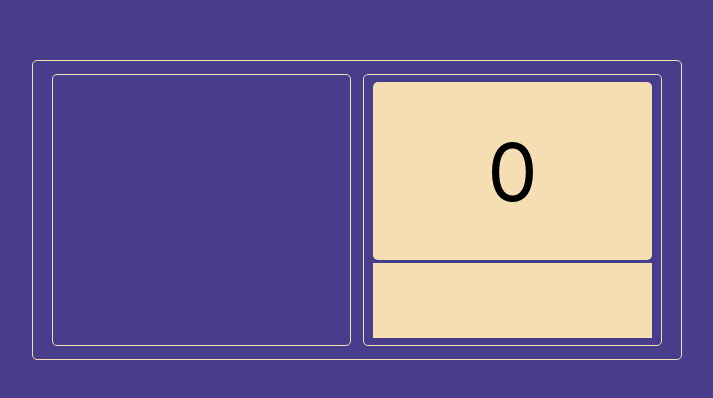
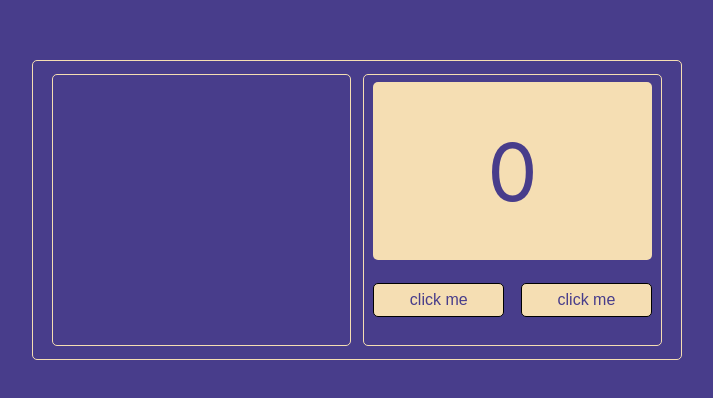
Before and after one commit to andbudha/project_counter_tuesday, a React (Create React App) app: page / in a window 1280 px wide. Shown: the part 190-588 px from the top of the page, without its empty margins (283-996 px from the left). Built offline with nearby package versions, Linux system fonts and the light colour scheme.

Commit message:
btn styles added

```diff
--- a/src/components/CounterContainer/Counter.module.css
+++ b/src/components/CounterContainer/Counter.module.css
@@ -37,10 +37,14 @@
     align-items: center;
     justify-content: center;
     font-size: 5rem;
+    color: darkslateblue;
 }
 
 .btn_container {
     height: 29%;
     width: 98%;
-    background-color: wheat;
+    display: flex;
+    flex-direction: row;
+    justify-content: space-between;
+    align-items: center;
 }
--- a/src/components/CounterContainer/Counter.tsx
+++ b/src/components/CounterContainer/Counter.tsx
@@ -1,5 +1,6 @@
 import React from 'react';
 import  styles from './Counter.module.css'
+import {Button} from "../VersatileButton/Button";
 export const Counter = () => {
     return (
         <div className={styles.main_container}>
@@ -9,7 +10,8 @@ export const Counter = () => {
             <div className={styles.counter_container}>
                 <div className={styles.incr_display}>0</div>
                 <div className={styles.btn_container}>
-
+                    <Button/>
+                    <Button/>
                 </div>
             </div>
         </div>
--- a/src/components/VersatileButton/Button.module.css
+++ b/src/components/VersatileButton/Button.module.css
@@ -0,0 +1,31 @@
+*{
+    margin: 0;
+    padding: 0;
+    box-sizing: border-box;
+}
+
+.btn {
+    width: 47%;
+    height: 45%;
+    font-size: 1rem;
+    border: 1px solid black;
+    border-radius: 5px;
+    background-color: wheat;
+    color: darkslateblue;
+}
+
+.btn:hover {
+    cursor: pointer;
+}
+
+.btn:active {
+    height: 43%;
+    width: 45%;
+    margin: 0 1%;
+}
+
+.btn:disabled {
+    width: 47%;
+    height: 45%;
+    margin: 0;
+}
--- a/src/components/VersatileButton/Button.tsx
+++ b/src/components/VersatileButton/Button.tsx
@@ -3,7 +3,7 @@ import styles from './Button.module.css'
 export const Button = () => {
     return (
         <>
-            <button></button>
+            <button className={styles.btn}>click me</button>
         </>
     );
 };
```
